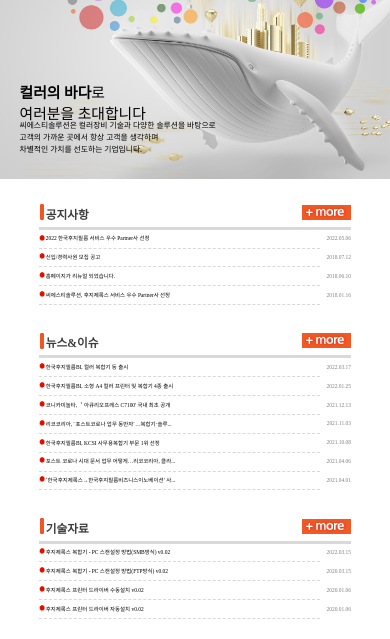
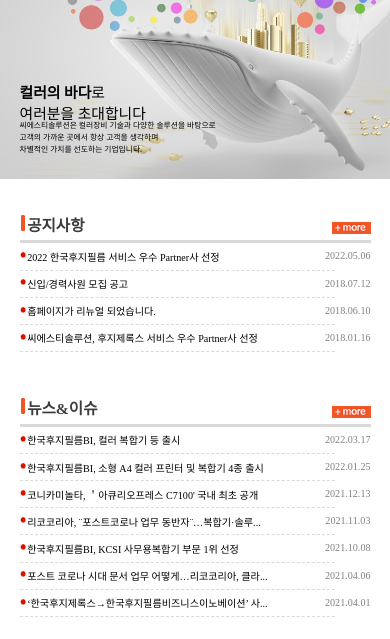
Before and after one commit to ansomin/cst_solution, a plain HTML site: page index.html in a window 390 px wide. Shown: the part 45-684 px from the top of the page. Drawn offline with Linux system fonts and the light colour scheme; a web font is replaced by a local one.

Commit message:
Add files via upload

```diff
--- a/css/style.css
+++ b/css/style.css
@@ -306,6 +306,15 @@ footer {
     #logo{
         width: 50%;
         height: auto;
+        justify-items: center;
+    }
+
+    #menu {
+        justify-content: flex-start;
+    }
+
+    #menu li:first-child {
+        margin-right: auto;
     }
 
     #color_sea{
@@ -333,4 +342,23 @@ footer {
         top:70%;
         left:5%;
     }
+
+    #announcement {
+        font-size: 4vw;
+    }
+
+    .container {
+        margin: 5% 0%;
+        width: 90%;
+    }
+
+    .item a, .date{
+        font-size: 2.6vw;
+    }
+
+    .more{
+        width: 50%;
+        height: auto;
+        align-self:flex-end;
+    }
 }
```
